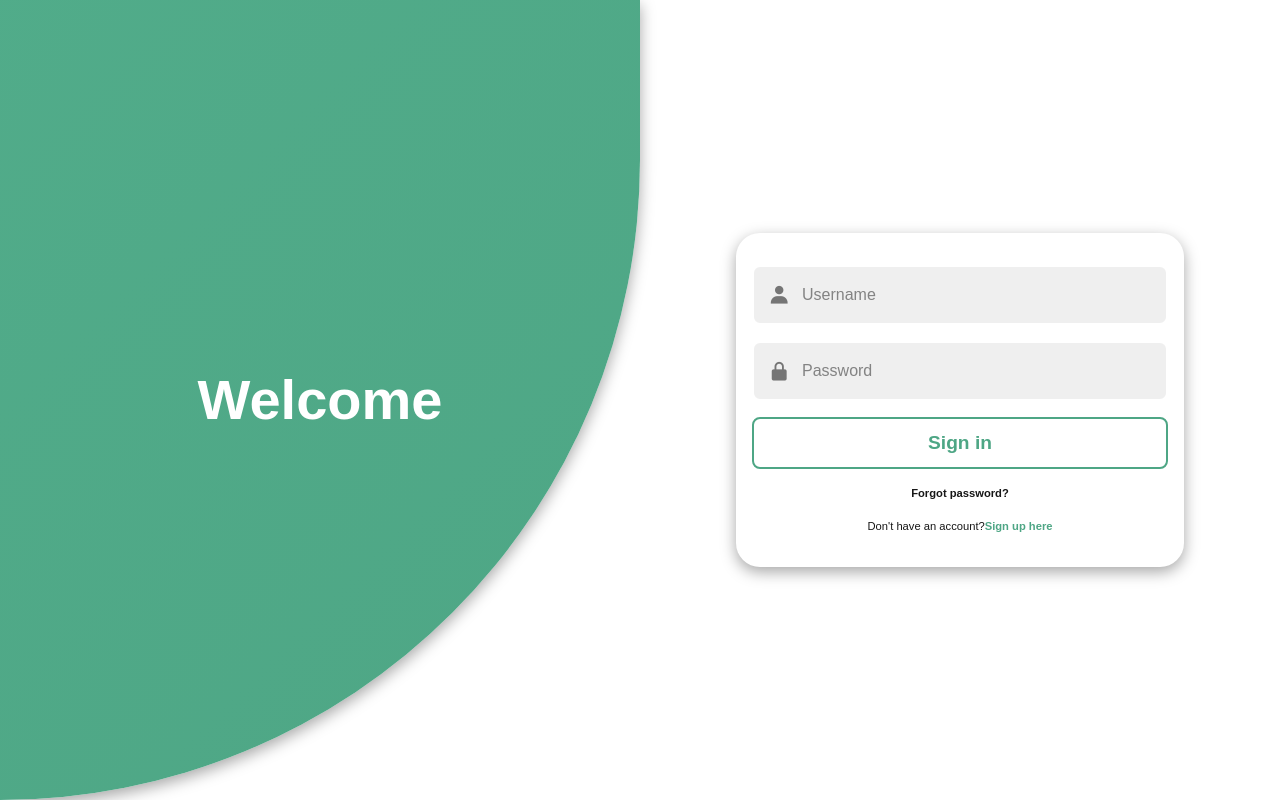
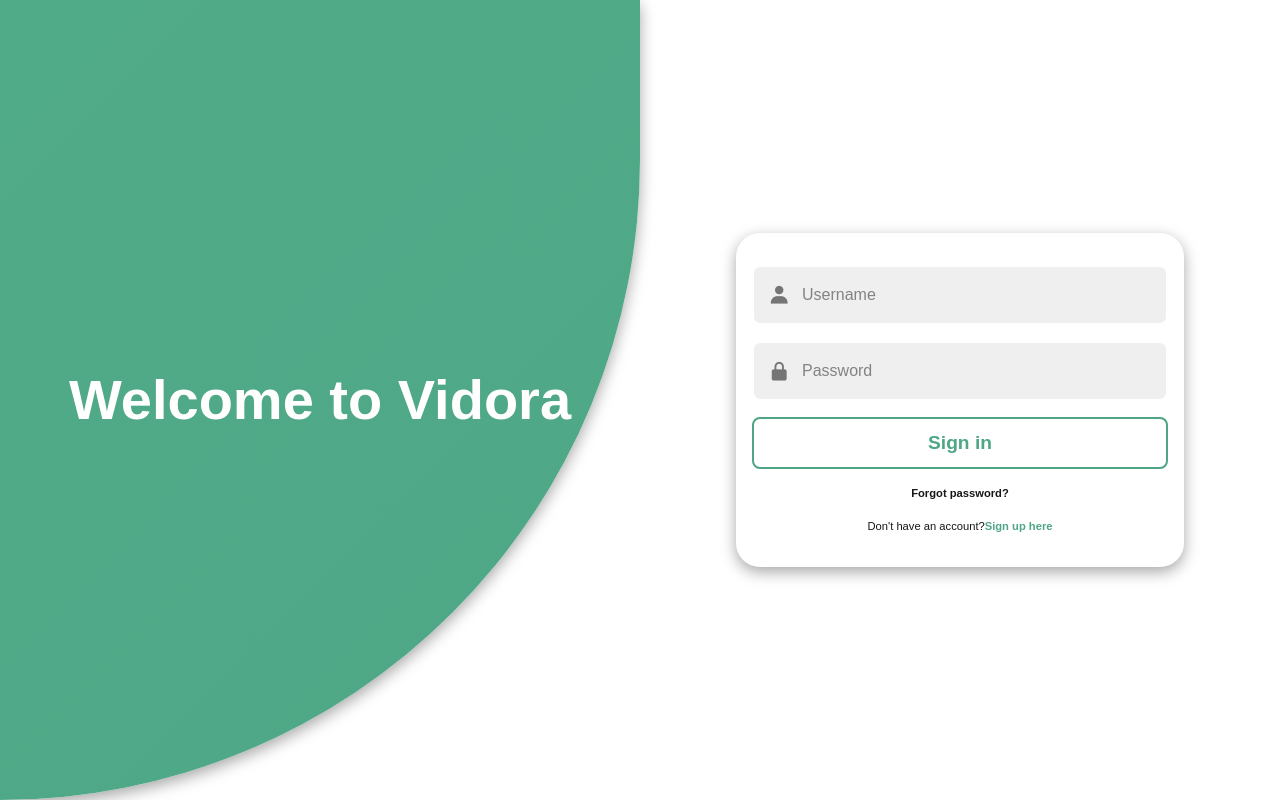
Before and after one commit to kkunaall10-max/vidora, a Next.js app: page /login in a window 1280 px wide. Built offline with nearby package versions, Linux system fonts and the light colour scheme.

Commit message:
Updated welcome message: Changed 'Welcome' to 'Welcome to Vidora' in login page for better branding

```diff
--- a/src/app/login/page.tsx
+++ b/src/app/login/page.tsx
@@ -148,7 +148,7 @@ export default function Login() {
         {/* SIGN IN CONTENT */}
         <div className="col align-items-center flex-col">
           <div className="text sign-in">
-            <h2>Welcome</h2>
+            <h2>Welcome to Vidora</h2>
           </div>
           <div className="img sign-in"></div>
         </div>
```
